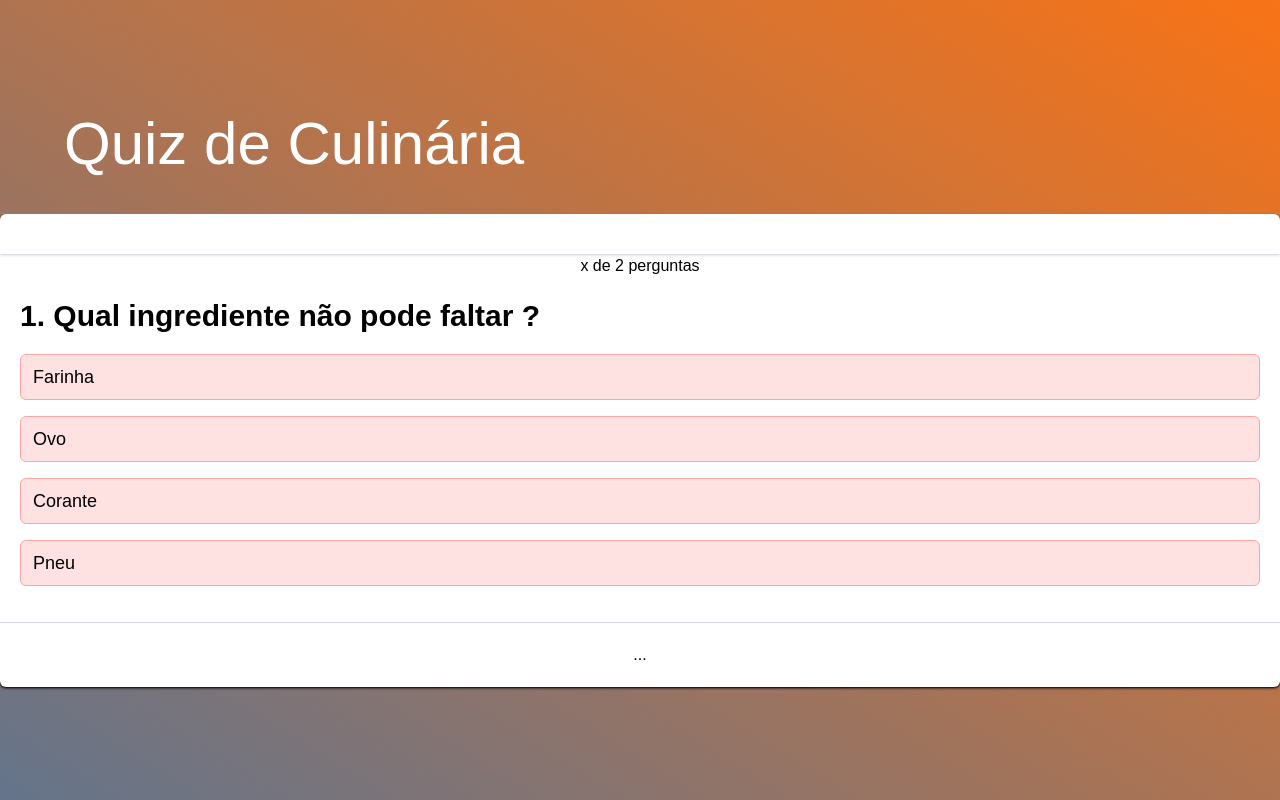
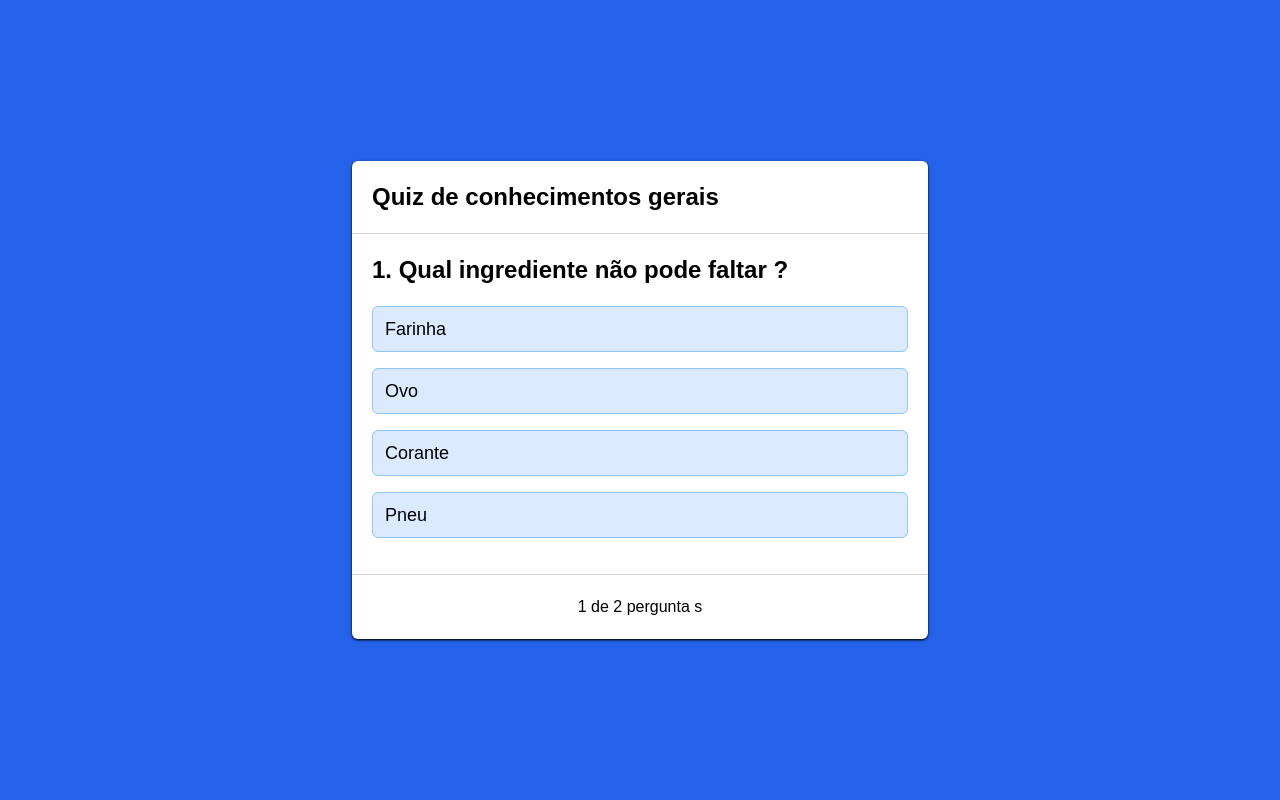
Before and after one commit to Gabriel4420/concepts-b7web, a Next.js app: page /quiz in a window 1280 px wide. Built offline with nearby package versions, Linux system fonts and the light colour scheme.

Commit message:
feat: :sparkles: update files

```diff
--- /dev/null
+++ b/src/app/effect/page.tsx
@@ -0,0 +1,26 @@
+"use client";
+
+import RoundInput from "@/components/Input";
+import { useEffect, useState } from "react";
+
+const Effect: React.FC = () => {
+  const [name, setName] = useState("Gabriel");
+  useEffect(() => console.log("Rodou o Effect"));
+  const handleChangeName = (name: string) => {
+    setName(name);
+  };
+  return (
+    <div className="h-screen bg-gradient-to-tr to-orange-500 from-slate-500 gap-10 flex flex-col items-center justify-center">
+      <h2 className="text-center font-extralight text-6xl text-white">Meu nome é {name}</h2>
+      <div className="w-1/2">
+        <RoundInput
+          isSearchOrSender="sender"
+          placeholder="Digite seu nome"
+          onChange={(e) => handleChangeName(e.target.value)}
+        />
+      </div>
+    </div>
+  );
+};
+
+export default Effect;
--- /dev/null
+++ b/src/app/exercicio-video/components/VideoPlayer.tsx
@@ -0,0 +1,8 @@
+type VideoProperties = {
+  url: string;
+  isPlaying: boolean;
+};
+
+export const VideoPlayer: React.FC<VideoProperties> = ({ url, isPlaying }) => {
+  return <video src={url} loop playsInline />;
+};
--- /dev/null
+++ b/src/app/exercicio-video/page.tsx
@@ -0,0 +1,21 @@
+'use client'
+
+import { PlayIcon, PauseIcon } from "lucide-react";
+import { useState } from "react";
+import { VideoPlayer } from "./components/VideoPlayer";
+
+const Video: React.FC = () => {
+  const [playing, setIsPlaying] = useState(false);
+
+
+  return (
+    <div className="h-screen bg-gradient-to-tr to-orange-500 from-slate-500 gap-10 flex flex-col items-center justify-center">
+      <div className="flex flex-col rounded-full gap-5 border-4 border-white text-6xl">
+        <button onClick={() => setIsPlaying(!playing)}>{playing ? <PlayIcon size={80} className="bg-blue-400 rounded-full text-white p-3 "/> : <PauseIcon size={80} className="bg-red-400 rounded-full text-white p-3"/>}</button>
+      </div>
+      <VideoPlayer url="" isPlaying/>
+    </div>
+  );
+};
+
+export default Video;
--- a/src/app/quiz/components/QuestionItem.tsx
+++ b/src/app/quiz/components/QuestionItem.tsx
@@ -1,5 +1,6 @@
 import { Question } from "@/types/Questions";
 import { useState } from "react";
+import toast from "react-hot-toast";
 
 type Props = {
   question: Question;
@@ -11,41 +12,62 @@ export const QuestionItem = ({ question, count, onAnswer }: Props) => {
   const [selectedAnswer, setSelectedAnswer] = useState<number | null>(null);
 
   const checkQuestion = (key: number) => {
-    return selectedAnswer === null && (setSelectedAnswer(key), onAnswer(key));
+    if (selectedAnswer === null) {
+      setSelectedAnswer(key);
+
+      const isCorrect = key === question.answer;
+
+      // Exibir toast baseado no resultado da resposta
+      if (isCorrect) {
+        toast.success('Resposta correta!', {
+          duration: 2000,
+        });
+      } else {
+        toast.error('Resposta errada!', {
+          duration: 2000,
+        });
+      }
+      //aqui vai aguardar 2 segundos para executar a função onAnswer e depois limpar o selectedAnswer
+      setTimeout(() => {
+
+        onAnswer(key);
+        setSelectedAnswer(null);
+      }, 3000);
+    }
   };
+
   return (
-    <div className="">
-      <h2 className="text-3xl font-bold mb-5">
+    <div>
+      <div className="text-2xl font-bold mb-5">
         {count}. {question.question}
-      </h2>
+      </div>
       <div>
-        {question.options.map((item, index) => {
-          return (
+        {question.options.map((item, key) => (
           <div
-              key={index}
-              onClick={() => checkQuestion(index)}
-              className={`border px-3 py-2 rounded-md text-lg mb-4  bg-blue-100 border-blue-300  ${
+            key={key}
+            className={`border px-3 py-2 rounded-md text-lg mb-4 bg-blue-100 border-blue-300 ${
               selectedAnswer !== null
-                  ? "cursor-auto hover:opacity-100"
-                  : "cursor-pointer hover:opacity-60 "
-              } ${
+                ? "cursor-auto "
+                : "hover:opacity-60 cursor-pointer"
+            }
+            ${
               selectedAnswer !== null &&
-                selectedAnswer === question.anwser &&
-                selectedAnswer === index
-                  ? "cursor-auto"
-                  : "bg-green-100 border-green-300"
-              } ${
+              selectedAnswer === question.answer &&
+              selectedAnswer === key &&
+              "bg-green-200 border-green-300"
+            }
+            ${
               selectedAnswer !== null &&
-                selectedAnswer !== question.anwser &&
-                selectedAnswer === index
-                  ? "cursor-auto"
-                  : "bg-red-100 border-red-300"
-              }  `}
+              selectedAnswer !== question.answer &&
+              selectedAnswer === key &&
+              "bg-red-200 border-red-300"
+            }
+            `}
+            onClick={() => checkQuestion(key)}
           >
             {item}
           </div>
-          );
-        })}
+        ))}
       </div>
     </div>
   );
--- /dev/null
+++ b/src/app/quiz/components/Results.tsx
@@ -0,0 +1,25 @@
+'use client';
+import { Question } from "@/types/Questions";
+
+type Props = {
+  questions: Question[];
+  answers: number[];
+};
+
+export const Results = ({ questions, answers }: Props) => {
+  return (
+    <div>
+      {questions.map((item, key) => (
+        <div key={key} className="mb-3">
+          <div className="font-bold">
+            {key + 1}. {item.question}
+          </div>
+          <div>
+            <span>{item.answer === answers[key] ? "Acertou" : "Errou"} - </span>{" "}
+            {item.options[item.answer]}
+          </div>
+        </div>
+      ))}
+    </div>
+  );
+};
--- a/src/app/quiz/page.tsx
+++ b/src/app/quiz/page.tsx
@@ -1,35 +1,70 @@
 "use client";
-import { Questions } from "@/helper/questions";
-import React, { useState } from "react";
 import { QuestionItem } from "./components/QuestionItem";
+import { Results } from "./components/Results";
+import { questions } from "@/helper/questions";
+import { useState } from "react";
 
-// import { Container } from './styles';
+export default function Home() {
+  const title = "Quiz de conhecimentos gerais";
+  const [currentQuestion, setCurrentQuestion] = useState(0);
+  const [answers, setAnswers] = useState<number[]>([]);
+  const [showResult, setShowResult] = useState(false);
 
-const Quiz: React.FC = () => {
-  const [currentQuestion, setCurrentQuestion] = useState(0);
-  const title = "Quiz de Culinária";
+  const loadNextQuestion = () => {
+    if (questions[currentQuestion + 1]) {
+      setCurrentQuestion(currentQuestion + 1);
+    } else {
+      setShowResult(true);
+    }
+  };
 
-  const handleAnswered = (answer: number) => {};
+  //pega a resposta e salva em um novo array com o spread operator e adicionar o novo item no final
+  const handleAnswered = (answer: number) => {
+    setAnswers([...answers, answer]);
+    loadNextQuestion();
+  };
+
+  // essa função vai limpar o array de respostas e voltar para a primeira pergunta
+  const handleRestartButton = () => {
+    setAnswers([]);
+    setCurrentQuestion(0);
+    setShowResult(false);
+  };
+
   return (
-    <div className="h-screen bg-gradient-to-tr to-orange-500 from-slate-500 gap-10 flex flex-col items-center justify-center">
-      <h1 className="text-6xl text-white text-start w-full pl-16">{title}</h1>
+    <main className="w-full h-screen flex justify-center items-center bg-blue-600">
+      <div className="w-full max-w-xl rounded-md bg-white text-black shadow shadow-black">
+        <div className="p-5 font-bold text-2xl border-b border-gray-300">
+          {title}
+        </div>
+        <div className="p-5">
+          {!showResult && (
+            <QuestionItem
+              question={questions[currentQuestion]}
+              count={currentQuestion + 1}
+              onAnswer={handleAnswered}
+            />
+          )}
+          {showResult && <Results questions={questions} answers={answers} />}
+        </div>
+        <div className="p-5 text-center border-t border-gray-300">
+          {!showResult &&
+            `${currentQuestion + 1} de ${questions.length} pergunta ${
+              questions.length > 1 && "s"
+            }`}
+          {/* {currentQuestion + 1} de {questions.length} pergunta
+          {questions.length > 1 && "s"} */}
 
-      <div className="w-full max-w-1/2  rounded-md bg-white text-black shadow shadow-black">
-        <h2 className="text-bold text-2xl py-5 text-center shadow shadow-gray-300 text-black/80"></h2>
-        <p className="text-center text-bold text-black">
-          x de {Questions.length} pergunta{Questions.length === 1 ? "" : "s"}
-        </p>
-        <div className="p-5">
-          <QuestionItem
-            question={Questions[currentQuestion]}
-            count={currentQuestion + 1}
-            onAnswer={handleAnswered}
-          />
+          {showResult && (
+            <button
+              className="px-3 py-2 rounded-md bg-blue-800 text-white"
+              onClick={handleRestartButton}
+            >
+              Reiniciar Quiz
+            </button>
+          )}
         </div>
-        <div className="p-5 text-center border-t border-gray-300">...</div>
       </div>
-    </div>
+    </main>
   );
-};
-
-export default Quiz;
+}
--- a/src/helper/questions.ts
+++ b/src/helper/questions.ts
@@ -2,14 +2,14 @@ import { Question } from "@/types/Questions";
 
 
 
-export const Questions: Array<Question> = [{
+export const questions: Array<Question> = [{
     id:1,
     question:'Qual ingrediente não pode faltar ?',
     options: ['Farinha','Ovo','Corante','Pneu'] ,
-    anwser:2
+    answer:2
 },{
     id:2,
     question:'Qual melhor método de cozinhar ?',
     options: ['Microondas','Fogão','Fogueira','Lança chamas'] ,
-    anwser:2
+    answer:2
 }]
--- a/src/types/Questions.ts
+++ b/src/types/Questions.ts
@@ -2,5 +2,5 @@ export interface Question {
     id:number,
     question:string,
     options:Array<string>,
-    anwser:number
+    answer:number
 }
```
Lines whose indentation alone changed are shown as unchanged.
